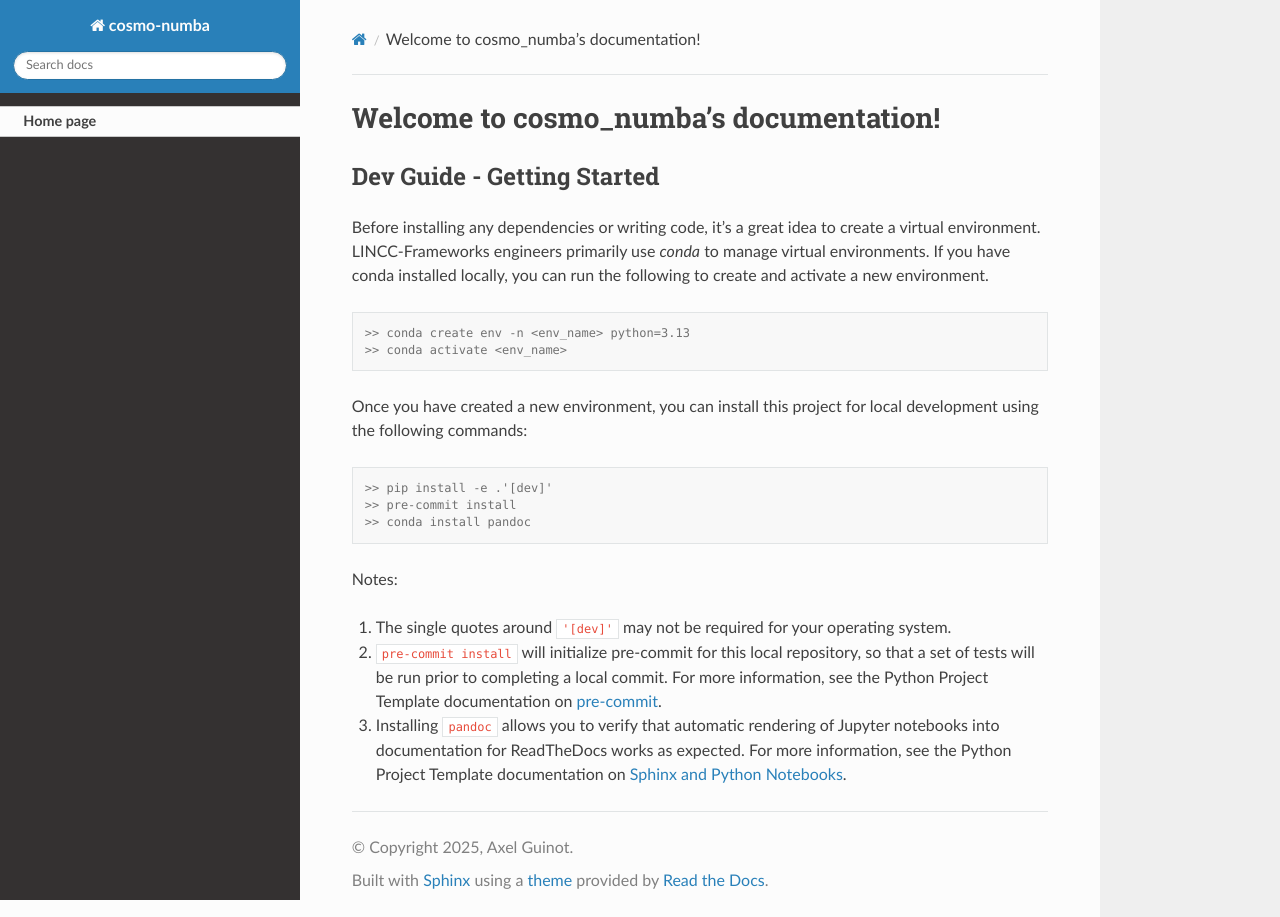
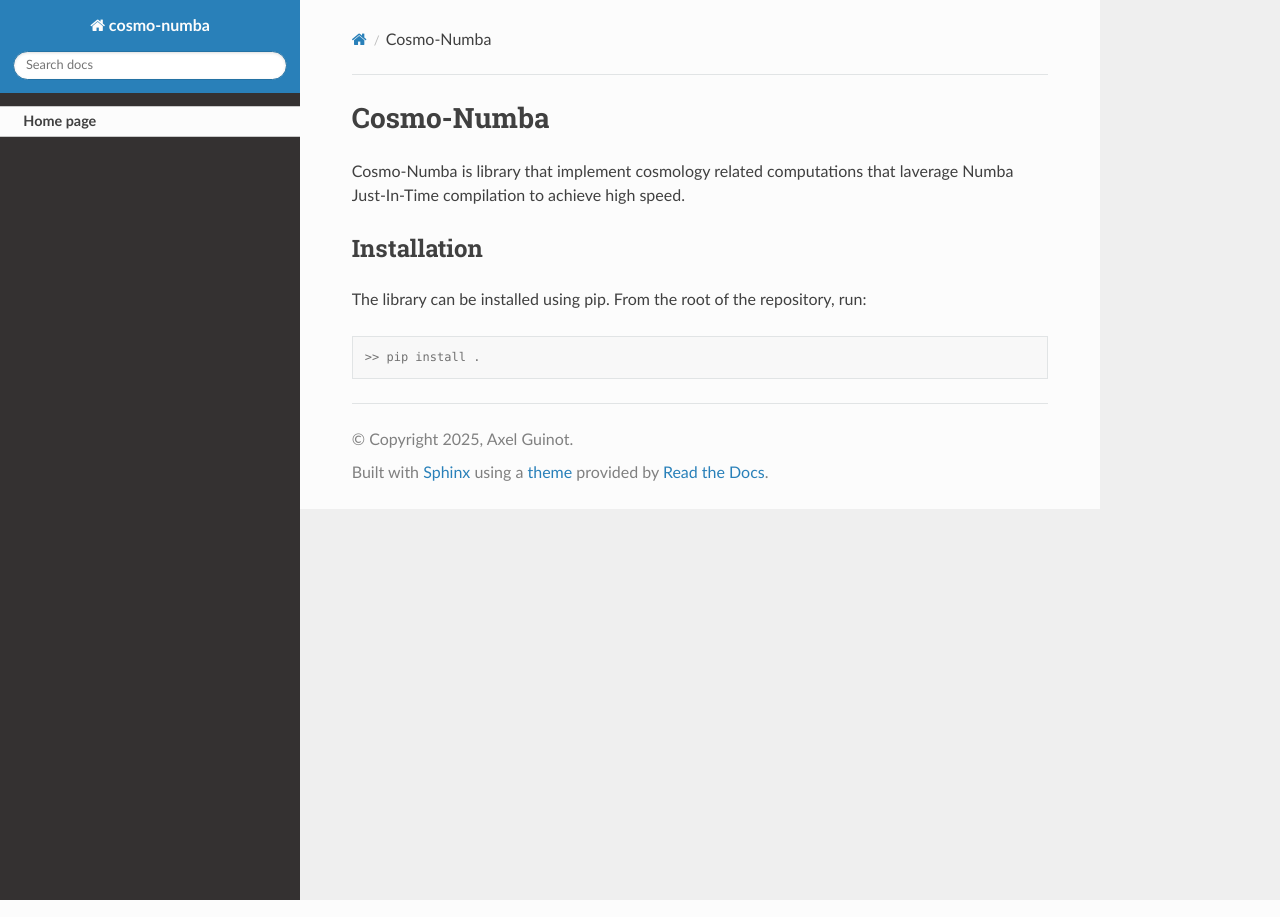
Before and after one commit to aguinot/cosmo-numba, a Sphinx documentation site: the page built from docs/index.rst, in a window 1280 px wide. Built offline with Sphinx 7.4.7 and the Read the Docs theme 3.1.0, drawn with Linux system fonts in a browser that asks for light colours; pages that are not in the unit, such as notebooks, are missing from menus.

Commit message:
Fix documentation

```diff
--- a/docs/index.rst
+++ b/docs/index.rst
@@ -3,44 +3,20 @@
    You can adapt this file completely to your liking, but it should at least
    contain the root `toctree` directive.
 
-Welcome to cosmo_numba's documentation!
+Cosmo-Numba
 ========================================================================================
 
-Dev Guide - Getting Started
----------------------------
+Cosmo-Numba is library that implement cosmology related computations that
+laverage Numba Just-In-Time compilation to achieve high speed.
 
-Before installing any dependencies or writing code, it's a great idea to create a
-virtual environment. LINCC-Frameworks engineers primarily use `conda` to manage virtual
-environments. If you have conda installed locally, you can run the following to
-create and activate a new environment.
+Installation
+----------------------------------------------------------------------------------------
+
+The library can be installed using pip. From the root of the repository, run:
 
 .. code-block:: console
 
-   >> conda create env -n <env_name> python=3.13
-   >> conda activate <env_name>
-
-
-Once you have created a new environment, you can install this project for local
-development using the following commands:
-
-.. code-block:: console
-
-   >> pip install -e .'[dev]'
-   >> pre-commit install
-   >> conda install pandoc
-
-
-Notes:
-
-1) The single quotes around ``'[dev]'`` may not be required for your operating system.
-2) ``pre-commit install`` will initialize pre-commit for this local repository, so
-   that a set of tests will be run prior to completing a local commit. For more
-   information, see the Python Project Template documentation on
-   `pre-commit <https://lincc-ppt.readthedocs.io/en/latest/practices/precommit.html>`_.
-3) Installing ``pandoc`` allows you to verify that automatic rendering of Jupyter notebooks
-   into documentation for ReadTheDocs works as expected. For more information, see
-   the Python Project Template documentation on
-   `Sphinx and Python Notebooks <https://lincc-ppt.readthedocs.io/en/latest/practices/sphinx.html#python-notebooks>`_.
+   >> pip install .
 
 
 .. toctree::
```
Also changed, not shown: README.md (+0 -1 lines).
